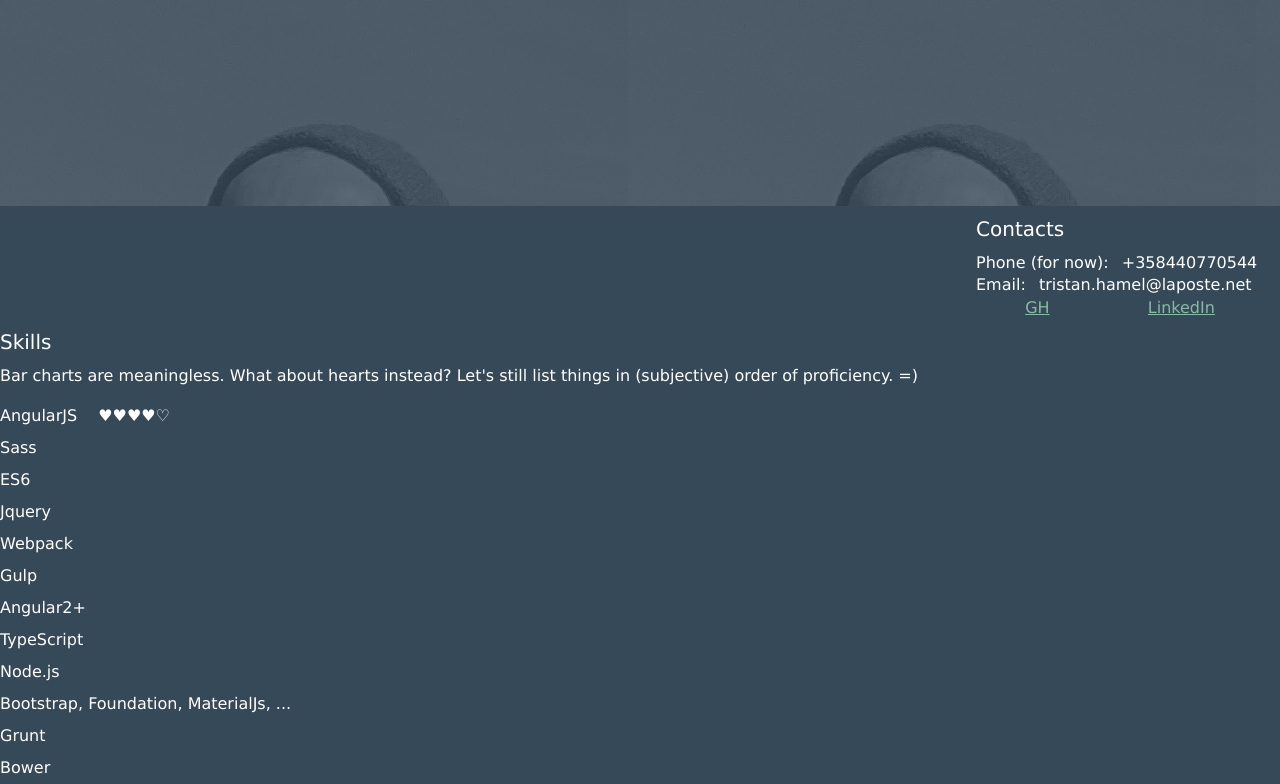
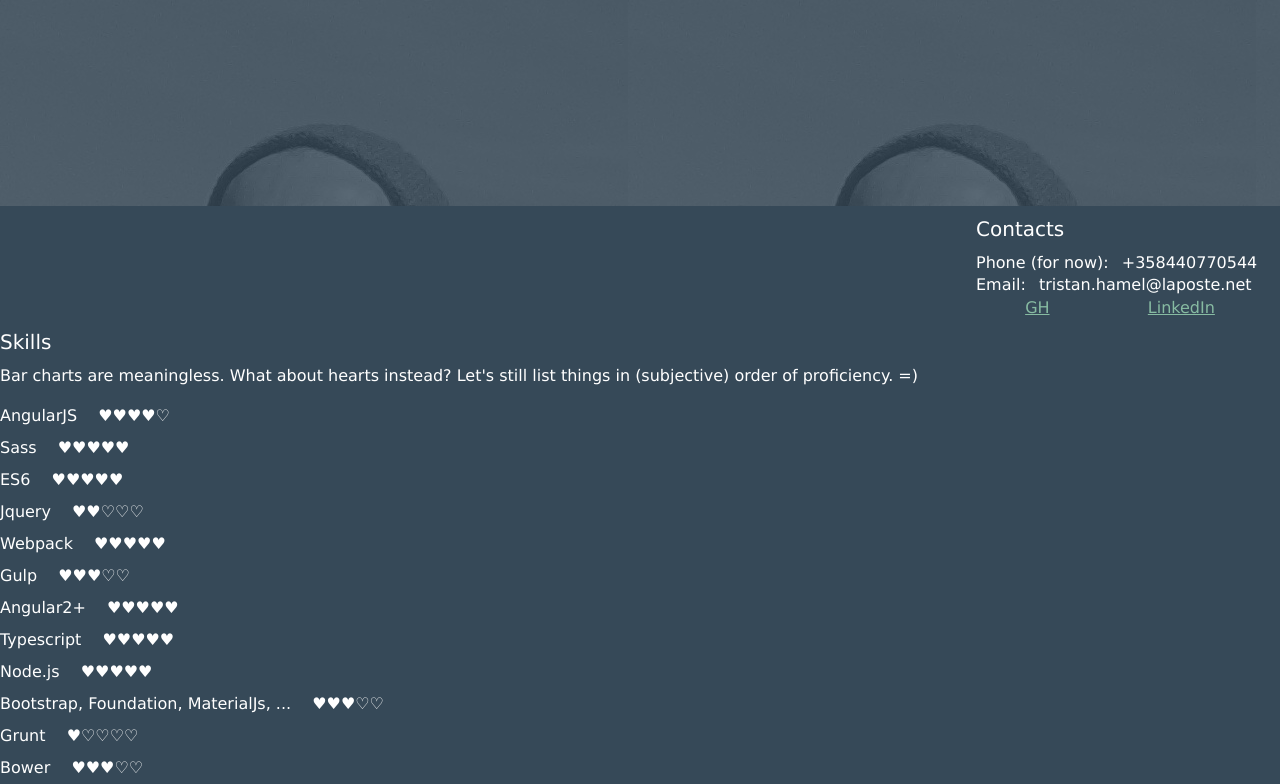
Before and after one commit to tristanhamel/cv, a website built with webpack: page src/index.html in a window 1280 px wide. Shown: the part 642-1426 px from the top of the page. Built offline with nearby package versions, Linux system fonts and the light colour scheme.

Commit message:
skills text content

```diff
--- a/src/components/skills/skills.html
+++ b/src/components/skills/skills.html
@@ -8,6 +8,7 @@
 
   <div class="skills-list"
        th-accordion>
+
     <div class="skills-list-elem"
         hearts="4"
         th-accordion-header>
@@ -20,16 +21,136 @@
       AngularJs is cool!
     </div>
 
-      <div class="skills-list-elem" hearts="5"><span class="text">Sass</span></div>
-      <div class="skills-list-elem" hearts="5"><span class="text">ES6</span></div>
-      <div class="skills-list-elem" hearts="2"><span class="text">Jquery</span></div>
-      <div class="skills-list-elem" hearts="5"><span class="text">Webpack</span></div>
-      <div class="skills-list-elem" hearts="3"><span class="text">Gulp</span></div>
-      <div class="skills-list-elem" hearts="5"><span class="text">Angular2+</span></div>
-      <div class="skills-list-elem" hearts="5"><span class="text">TypeScript</span></div>
-      <div class="skills-list-elem" hearts="5"><span class="text">Node.js</span></div>
-      <div class="skills-list-elem" hearts="3"><span class="text">Bootstrap, Foundation, MaterialJs, ...</span></div>
-      <div class="skills-list-elem" hearts="1"><span class="text">Grunt</span></div>
-      <div class="skills-list-elem" hearts="1"><span class="text">Bower</span></div>
+    <div class="skills-list-elem"
+         hearts="5"
+         th-accordion-header>
+      <div class="skill-list-header">
+        <span class="text">Sass</span>
       </div>
     </div>
+    <div class="skill-list-content"
+         th-accordion-content>
+      Define your variables and mixins, import and ensure design consistency. I love SASS!
+    </div>
+
+    <div class="skills-list-elem"
+         hearts="5"
+         th-accordion-header>
+      <div class="skill-list-header">
+        <span class="text">ES6</span>
+      </div>
+    </div>
+    <div class="skill-list-content"
+         th-accordion-content>
+      It was a relief when I could finally use ES6 professionally. In addition of saving time, it's really easier to read than ES5. It practically pushed Lodash out. We still need to compile but let's be bold and dream that, one day, IE11 will disappear at last. With evergreen browsers, it's not long before ES6 is supported everywhere.
+    </div>
+
+    <div class="skills-list-elem"
+         hearts="2"
+         th-accordion-header>
+      <div class="skill-list-header">
+        <span class="text">Jquery</span>
+      </div>
+    </div>
+    <div class="skill-list-content"
+         th-accordion-content>
+      Jquery is OK. This page is even using it heavily! But more often than not, it's required in projects which could totally do without. In addition, I think any frontend programmer should know its JS instead of relying on Jquery for everything.
+    </div>
+
+    <div class="skills-list-elem"
+         hearts="5"
+         th-accordion-header>
+      <div class="skill-list-header">
+        <span class="text">Webpack</span>
+      </div>
+    </div>
+    <div class="skill-list-content"
+         th-accordion-content>
+      Steep learning curve at first. But what a time saver! Setup in a matter of minutes, not hours. No need anymore to write 100s of lines of Gulp tasks or rely on ill-suited Yeoman generators. Just spin Webpack with minimal config and you are good to go!
+    </div>
+
+    <div class="skills-list-elem"
+         hearts="3"
+         th-accordion-header>
+      <div class="skill-list-header">
+        <span class="text">Gulp</span>
+      </div>
+    </div>
+    <div class="skill-list-content"
+         th-accordion-content>
+      It was a definite improvement when it landed the task generator scene. Now that we got Webpack is it really necessary? I admit it's more flexible but for very specific tasks, one might as well just write plain Node scripts.
+    </div>
+
+    <div class="skills-list-elem"
+         hearts="5"
+         th-accordion-header>
+      <div class="skill-list-header">
+        <span class="text">Angular2+</span>
+      </div>
+    </div>
+    <div class="skill-list-content"
+         th-accordion-content>
+      I used it only in hobby projects. It might have too much boilerplate for some. Coming from AngularJS, I still enjoy the improvements on the latter a lot. And the use of the CLI largely offsets the boilerplate problem IMHO.
+    </div>
+
+    <div class="skills-list-elem"
+         hearts="5"
+         th-accordion-header>
+      <div class="skill-list-header">
+        <span class="text">Typescript</span>
+      </div>
+    </div>
+    <div class="skill-list-content"
+         th-accordion-content>
+      "Property x of y is not defined". How many times a JS developer gets bitten by type errors? The solution? Interfaces! Maybe Typescript feels like a lot of useless locs at first but God does it save time in the long run.
+    </div>
+
+    <div class="skills-list-elem"
+         hearts="5"
+         th-accordion-header>
+      <div class="skill-list-header">
+        <span class="text">Node.js</span>
+      </div>
+    </div>
+    <div class="skill-list-content"
+         th-accordion-content>
+      I'm not too familiar with Node. But when needing specialized build task, or spinning a proxy with authentication, routing etc, that's my choice.
+    </div>
+
+    <div class="skills-list-elem"
+         hearts="3"
+         th-accordion-header>
+      <div class="skill-list-header">
+        <span class="text">Bootstrap, Foundation, MaterialJs, ...</span>
+      </div>
+    </div>
+    <div class="skill-list-content"
+         th-accordion-content>
+      Frameworks are good. Only are they not good for everything. When I see the entire Bootstrap loaded to style a form of 3 inputs, I cry.
+    </div>
+
+    <div class="skills-list-elem"
+         hearts="1"
+         th-accordion-header>
+      <div class="skill-list-header">
+        <span class="text">Grunt</span>
+      </div>
+    </div>
+    <div class="skill-list-content"
+         th-accordion-content>
+      The boar is dead. Hallelujah!
+    </div>
+
+    <div class="skills-list-elem"
+         hearts="3"
+         th-accordion-header>
+      <div class="skill-list-header">
+        <span class="text">Bower</span>
+      </div>
+    </div>
+    <div class="skill-list-content"
+         th-accordion-content>
+      The parrot is dead. Hallelujah!
+    </div>
+  </div>
+</div>
```
Lines whose indentation alone changed are shown as unchanged.
